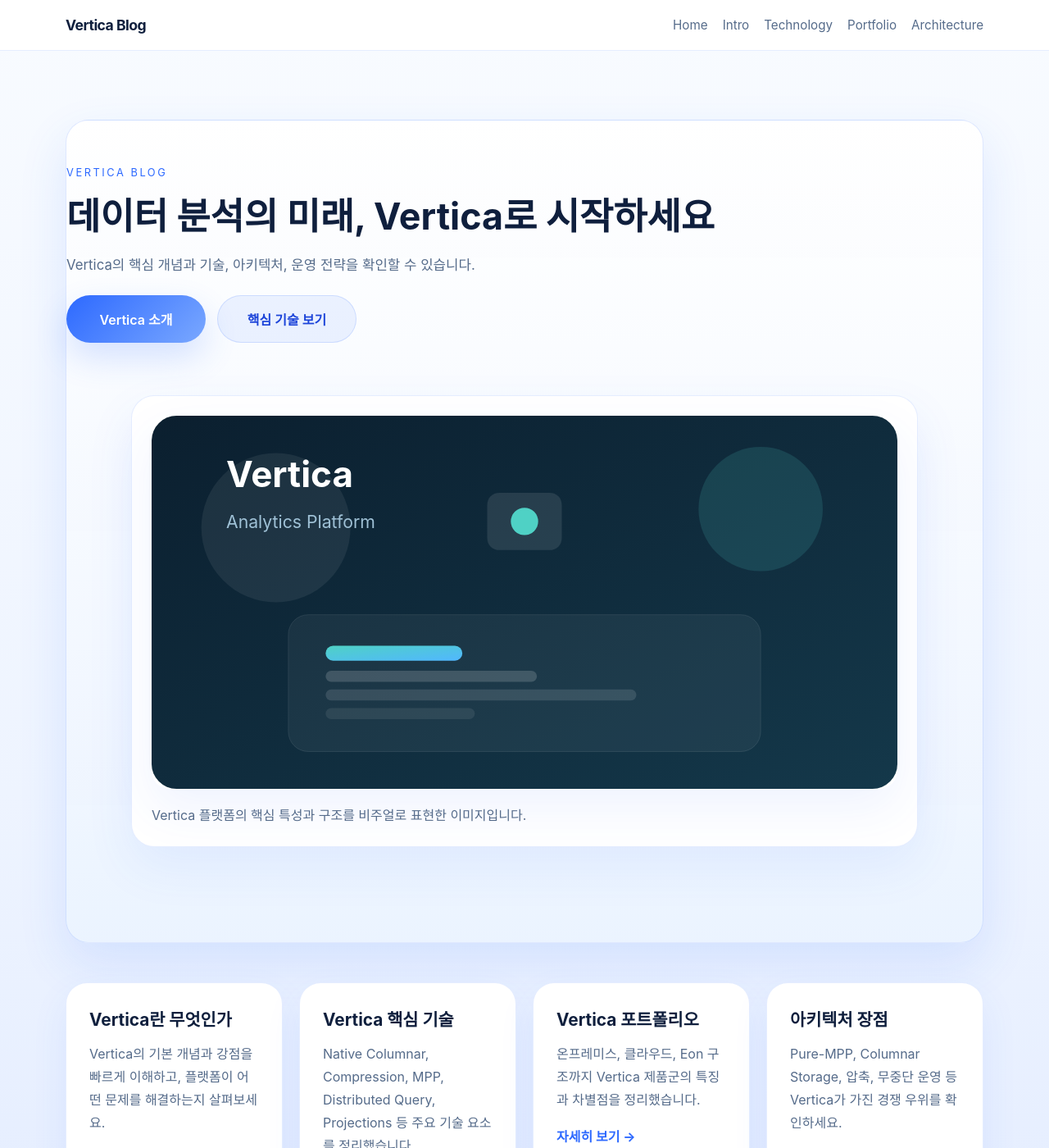
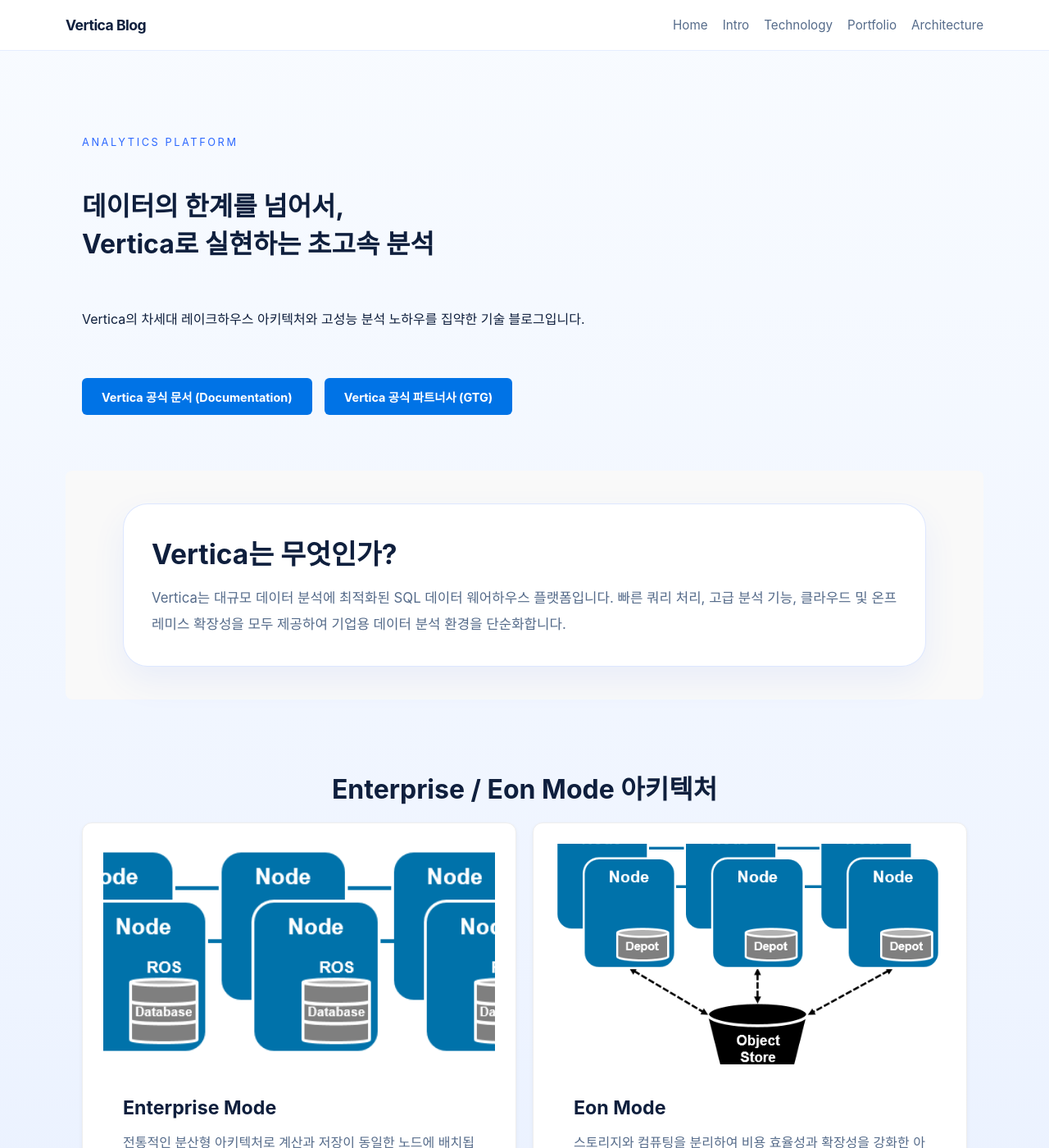
Before and after one commit to JIN0326/vertica_blog, a Jekyll site: the page built from index.md, in a window 1280 px wide and 1400 px high. Shown: the whole window at 82% size. Built offline with Jekyll 4.4.1, drawn with Linux system fonts in a browser that asks for light colours; some of the changed text lies outside the part shown.

Commit message:
Update blog content and styling

```diff
--- a/assets/css/style.css
+++ b/assets/css/style.css
@@ -163,6 +163,91 @@
   display: grid;
   gap: 20px;
   grid-template-columns: repeat(auto-fit, minmax(240px, 1fr));
+}
+
+.summary-section {
+  margin-top: 48px;
+  padding: 40px 0;
+}
+
+.summary-inner {
+  max-width: 980px;
+  margin: 0 auto;
+  padding: 34px;
+  background: rgba(255, 255, 255, 0.9);
+  border: 1px solid rgba(45, 105, 255, 0.16);
+  border-radius: 30px;
+  box-shadow: 0 18px 40px rgba(45, 105, 255, 0.08);
+}
+
+.summary-inner h2 {
+  margin-top: 0;
+  margin-bottom: 16px;
+  font-size: 2.1rem;
+  color: var(--text);
+}
+
+.summary-inner p {
+  margin: 0;
+  color: var(--muted);
+  font-size: 1.05rem;
+  line-height: 1.9;
+}
+
+.architecture-section {
+  margin-top: 44px;
+}
+
+.architecture-section h2 {
+  margin: 0 0 28px;
+  font-size: 2rem;
+  color: var(--text);
+  text-align: center;
+}
+
+.architecture-grid {
+  display: grid;
+  grid-template-columns: repeat(2, minmax(0, 1fr));
+  gap: 24px;
+}
+
+@media (max-width: 900px) {
+  .architecture-grid {
+    grid-template-columns: 1fr;
+  }
+}
+
+.mode-card {
+  background: white;
+  border: 1px solid rgba(45, 105, 255, 0.14);
+  border-radius: 30px;
+  overflow: hidden;
+  box-shadow: 0 18px 45px rgba(45, 105, 255, 0.08);
+  display: flex;
+  flex-direction: column;
+}
+
+.mode-card img {
+  width: 100%;
+  display: block;
+  object-fit: cover;
+  aspect-ratio: 16 / 9;
+}
+
+.mode-card div {
+  padding: 24px;
+}
+
+.mode-card h3 {
+  margin: 0 0 14px;
+  font-size: 1.45rem;
+  color: var(--text);
+}
+
+.mode-card p {
+  margin: 0;
+  color: var(--muted);
+  line-height: 1.8;
 }
 
 .card {
--- a/index.md
+++ b/index.md
@@ -1,54 +1,83 @@
 ---
-title: Vertica Analytics Platform
+title: Vertica Blog Main
 layout: default
 ---
 
-<section class="hero">
-  <div class="hero-content">
-    <span class="eyebrow">Vertica Blog</span>
-    <h1>데이터 분석의 미래, Vertica로 시작하세요</h1>
-    <p>Vertica의 핵심 개념과 기술, 아키텍처, 운영 전략을 확인할 수 있습니다.</p>
-    <div class="hero-actions">
-      <a class="button primary" href="{{ '/what-is-vertica' | relative_url }}">Vertica 소개</a>
-      <a class="button secondary" href="{{ '/technology' | relative_url }}">핵심 기술 보기</a>
+<div class="hero-container" style="display: flex; flex-wrap: wrap; gap: 40px; align-items: flex-start; justify-content: space-between; padding: 20px;">
+
+  <div class="hero-content" style="flex: 1; min-width: 300px;">
+    <span class="eyebrow">Analytics Platform</span>
+    <h1>데이터의 한계를 넘어서, <br> Vertica로 실현하는 초고속 분석</h1>
+    <p>Vertica의 차세대 레이크하우스 아키텍처와 고성능 분석 노하우를 집약한 기술 블로그입니다.</p>
+    <div class="link-container" style="display: flex; gap: 15px; margin-top: 25px;">
+    <a href="https://docs.vertica.com/26.1.x/en/" target="_blank" style="padding: 12px 24px; background-color: #0073e6; color: white; border-radius: 6px; text-decoration: none; font-weight: bold; font-size: 0.9rem;">
+        Vertica 공식 문서 (Documentation)
+    </a>
+    <a href="http://www.gtgsc.com/gtg/sub/bigdata/vertica.php" target="_blank" style="padding: 12px 24px; background-color: #0073e6; color: white;  border-radius: 6px; text-decoration: none; font-weight: bold; font-size: 0.9rem;">
+        Vertica 공식 파트너사 (GTG)
+    </a>
     </div>
+  </div>
+</div>
 
-    <figure class="page-hero">
-      <img class="page-banner" src="{{ '/assets/images/hero-vertica.svg' | relative_url }}" alt="Vertica platform overview" />
-      <figcaption>Vertica 플랫폼의 핵심 특성과 구조를 비주얼로 표현한 이미지입니다.</figcaption>
-    </figure>
+<section class="summary-section" style="padding: 40px 20px; background-color: #f9f9f9; border-radius: 8px;">
+  <div class="summary-inner">
+    <h2>Vertica는 무엇인가?</h2>
+    <p>Vertica는 대규모 데이터 분석에 최적화된 SQL 데이터 웨어하우스 플랫폼입니다. 빠른 쿼리 처리, 고급 분석 기능, 클라우드 및 온프레미스 확장성을 모두 제공하여 기업용 데이터 분석 환경을 단순화합니다.</p>
   </div>
 </section>
 
-<section class="cards">
-  <article class="card">
+<section class="architecture-section" style="padding: 40px 20px;">
+  <h2 style="margin-bottom: 20px;">Enterprise / Eon Mode 아키텍처</h2>
+  <div class="architecture-grid" style="display: flex; gap: 20px; flex-wrap: wrap;">
+
+    <article class="mode-card" style="flex: 1; min-width: 300px; border: 1px solid #eee; padding: 25px; border-radius: 12px; box-shadow: 0 2px 5px rgba(0,0,0,0.05);">
+      <img src="{{ '/image/EnteroriseMode.png' | relative_url }}" alt="Vertica Enterprise Mode" style="width: 100%; margin-bottom: 15px;"/>
+      <div>
+        <h3>Enterprise Mode</h3>
+        <p>전통적인 분산형 아키텍처로 계산과 저장이 동일한 노드에 배치됩니다. 고성능 및 낮은 지연 시간 분석이 필요한 환경에서 적합하며, 전체 시스템을 하나의 클러스터로 관리합니다.</p>
+      </div>
+    </article>
+
+    <article class="mode-card" style="flex: 1; min-width: 300px; border: 1px solid #eee; padding: 25px; border-radius: 12px; box-shadow: 0 2px 5px rgba(0,0,0,0.05);">
+      <img src="{{ '/image/EonMode.png' | relative_url }}" alt="Vertica Eon Mode" style="width: 100%; margin-bottom: 15px;"/>
+      <div>
+        <h3>Eon Mode</h3>
+        <p>스토리지와 컴퓨팅을 분리하여 비용 효율성과 확장성을 강화한 아키텍처입니다. Object Storage 기반으로 데이터를 중앙에 저장하고, 필요에 따라 컴퓨팅 리소스를 유연하게 확장할 수 있습니다.</p>
+      </div>
+    </article>
+  </div>
+</section>
+
+<section class="cards" style="display: grid; grid-template-columns: repeat(auto-fit, minmax(250px, 1fr)); gap: 20px; padding: 20px;">
+  <article class="card" style="padding: 30px; border: 1px solid #ddd; border-radius: 10px;">
     <h2>Vertica란 무엇인가</h2>
     <p>Vertica의 기본 개념과 강점을 빠르게 이해하고, 플랫폼이 어떤 문제를 해결하는지 살펴보세요.</p>
     <a href="{{ '/what-is-vertica' | relative_url }}">자세히 보기 →</a>
   </article>
 
-  <article class="card">
+  <article class="card" style="padding: 30px; border: 1px solid #ddd; border-radius: 10px;">
     <h2>Vertica 핵심 기술</h2>
     <p>Native Columnar, Compression, MPP, Distributed Query, Projections 등 주요 기술 요소를 정리했습니다.</p>
     <a href="{{ '/technology' | relative_url }}">자세히 보기 →</a>
   </article>
 
-  <article class="card">
+  <article class="card" style="padding: 30px; border: 1px solid #ddd; border-radius: 10px;">
     <h2>Vertica 포트폴리오</h2>
     <p>온프레미스, 클라우드, Eon 구조까지 Vertica 제품군의 특징과 차별점을 정리했습니다.</p>
     <a href="{{ '/portfolio' | relative_url }}">자세히 보기 →</a>
   </article>
 
-  <article class="card">
+  <article class="card" style="padding: 30px; border: 1px solid #ddd; border-radius: 10px;">
     <h2>아키텍처 장점</h2>
     <p>Pure-MPP, Columnar Storage, 압축, 무중단 운영 등 Vertica가 가진 경쟁 우위를 확인하세요.</p>
     <a href="{{ '/architecture' | relative_url }}">자세히 보기 →</a>
   </article>
 </section>
 
-<section style="margin-top: 48px;">
+<section style="margin-top: 48px; padding: 30px; background-color: #f0f4f8; border-radius: 10px;">
   <h2 class="section-title">이 블로그에서 확인할 수 있는 내용</h2>
-  <ul class="feature-list">
+  <ul class="feature-list" style="line-height: 1.8;">
     <li>Vertica의 데이터 분석 플랫폼 개요</li>
     <li>대용량 분석에 최적화된 아키텍처 설명</li>
     <li>클라우드와 온프레미스 환경 지원 전략</li>
```
Also changed, not shown: image/EnteroriseMode.png (added), image/EonMode.png (added).
